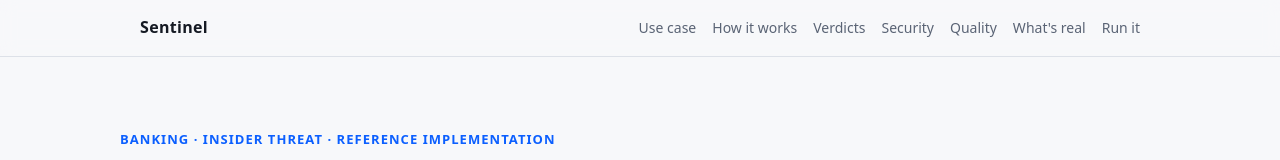
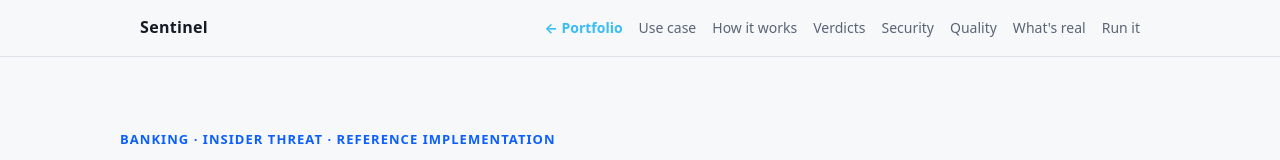
Before and after one commit to sadiqgpasha89/Data-Exfiltration-detection, a plain HTML site: page docs/index.html in a window 1280 px wide. Shown: the top 160 px of the page. Drawn offline with Linux system fonts and the light colour scheme.

Commit message:
Add home link to https://sadiqgpasha89.github.io/

```diff
--- a/docs/index.html
+++ b/docs/index.html
@@ -164,6 +164,7 @@
   <div class="wrap">
     <a class="logo" href="#top">Sentinel</a>
     <nav aria-label="Sections">
+      <a href="https://sadiqgpasha89.github.io/" title="Return to Sadiq G Pasha Portfolio" style="font-weight:700; color:#38bdf8;">← Portfolio</a>
       <a href="#usecase">Use case</a>
       <a href="#how">How it works</a>
       <a href="#verdicts">Verdicts</a>
```
